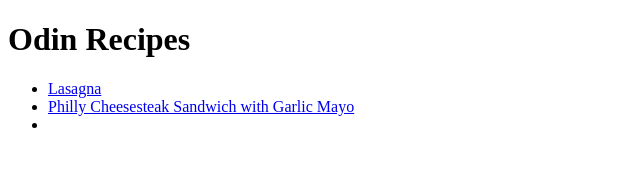
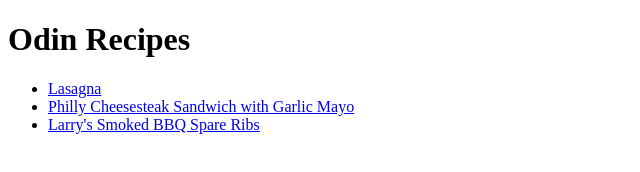
Before and after one commit to Demetrius-Redmond/odin-recipes, a plain HTML site: page index.html in a window 1280 px wide. Shown: the whole page, without its empty margins (0-640 px from the left). Drawn offline with Linux system fonts and the light colour scheme.

Commit message:
Completed Lesson
Added link to bbq ribs recipe and completed this sections lesson

```diff
--- a/index.html
+++ b/index.html
@@ -13,7 +13,7 @@
 		<ul>
 			<li><a href="./recipes/lasagna.html">Lasagna</a></li>
 			<li><a href="./recipes/philly.html">Philly Cheesesteak Sandwich with Garlic Mayo</li>
-			<li><a href=""></a></li>
+			<li><a href="./recipes/bbq-ribs.html">Larry's Smoked BBQ Spare Ribs</a></li>
 
 		</ul>
 
```
Also changed, not shown: images/bbq-ribs.jpg (added).
